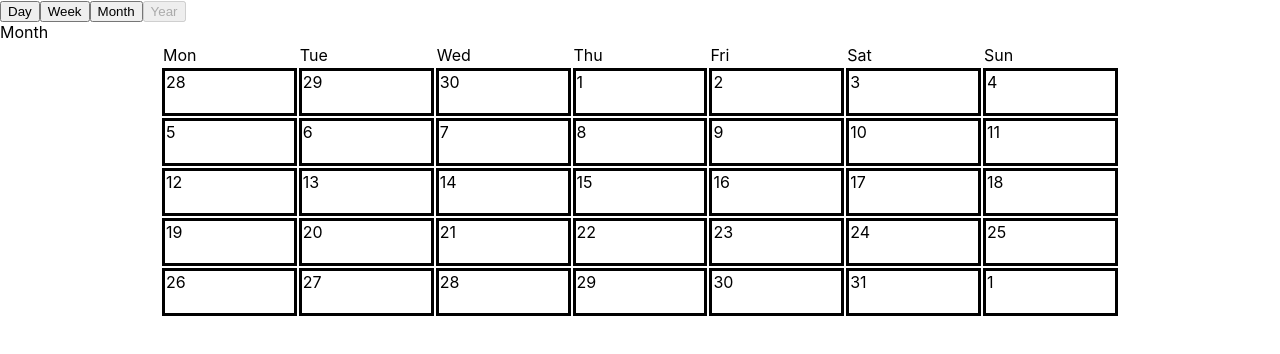
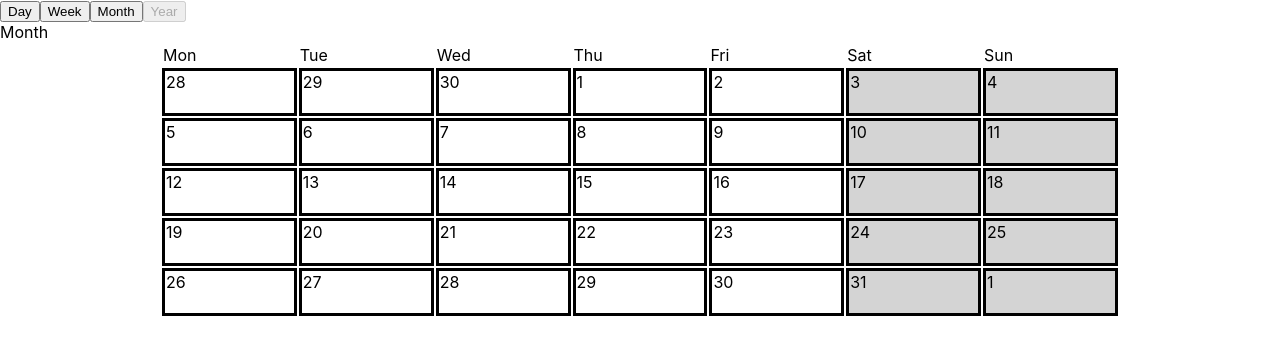
Before and after one commit to hwbrent/calendar, a React (Create React App) app: page / in a window 1280 px wide. Both pictures are taken after a click on the button "Month". Shown: the top 354 px of the page. Built offline with nearby package versions, Linux system fonts and the light colour scheme.

Commit message:
Shade Saturdays and Sundays slightly grey

```diff
--- a/src/index.css
+++ b/src/index.css
@@ -30,6 +30,11 @@ code {
   cursor: pointer;
 }
 
+/* Saturday and Sunday columns in Month view */
+.month.day:nth-last-child(1), .month.day:nth-last-child(2) {
+  background-color: #D4D4D4;
+}
+
 .day-popup {
   position: absolute;
   border: 1px solid black;
```
